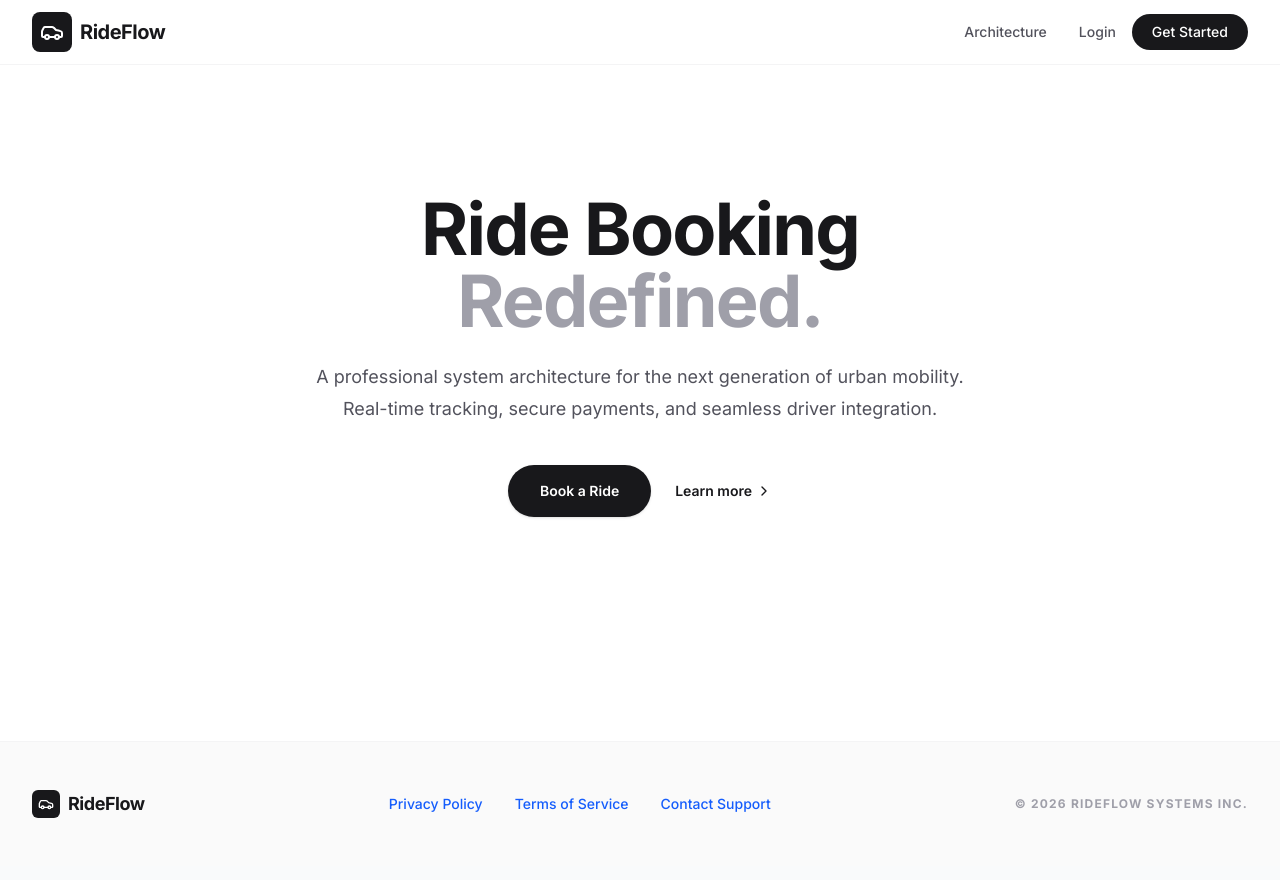
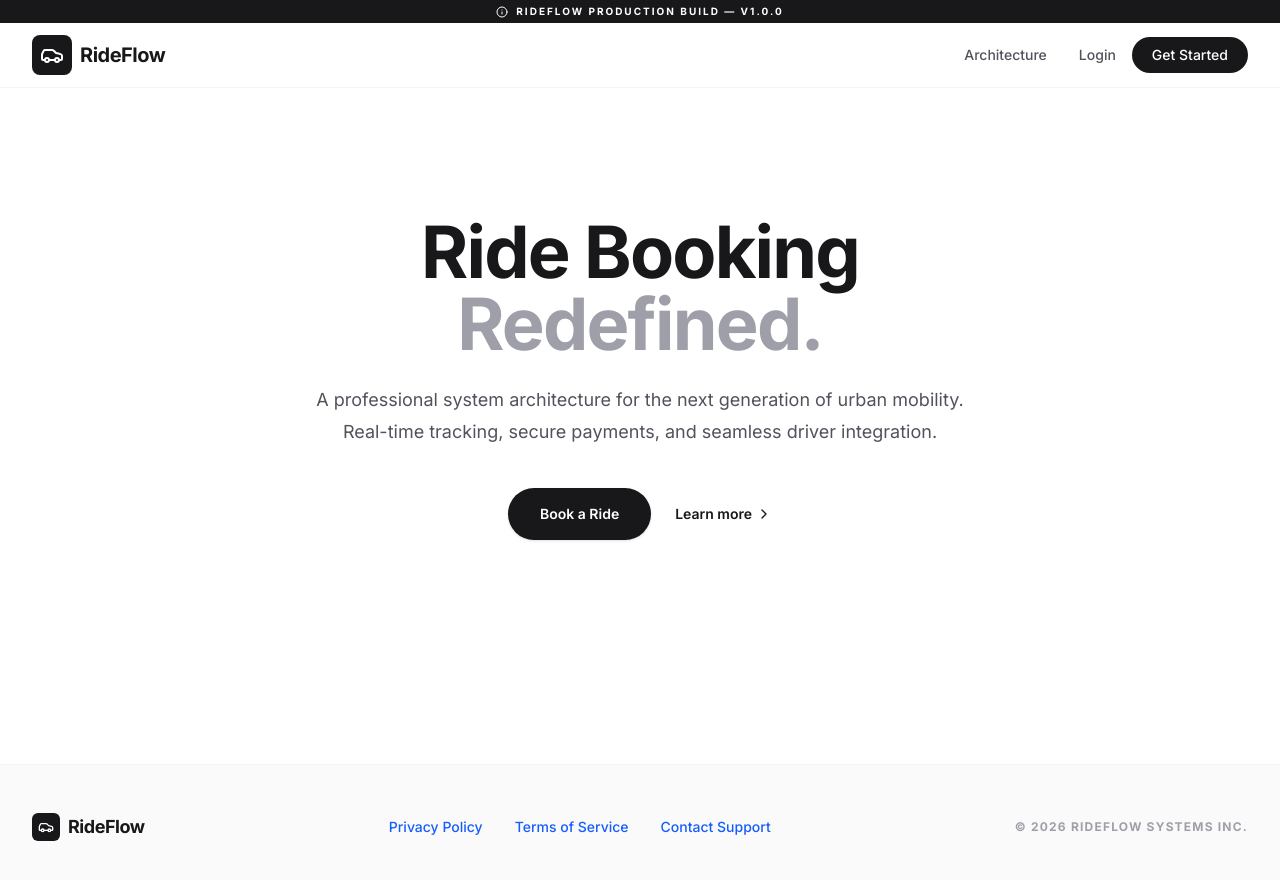
Before and after one commit to samruddhi161105/Rideflow, a React (Vite) app: page / in a window 1280 px wide. Shown: the top 880 px of the page. Built offline with nearby package versions, Linux system fonts and the light colour scheme.

Commit message:
feat: Display application version in header
Integrates the application version from package.json into the build process. This version is now displayed in a persistent banner at the top of the application, improving user awareness of the deployed build.

```diff
--- a/package.json
+++ b/package.json
@@ -1,7 +1,7 @@
 {
   "name": "react-example",
   "private": true,
-  "version": "0.0.0",
+  "version": "1.0.0",
   "type": "module",
   "scripts": {
     "dev": "tsx server.ts",
--- a/src/App.tsx
+++ b/src/App.tsx
@@ -18,9 +18,13 @@ import {
   AlertCircle,
   LogOut,
   History,
-  LayoutDashboard
+  LayoutDashboard,
+  Info
 } from 'lucide-react';
 import { motion, AnimatePresence } from 'motion/react';
+
+// --- Global Constants ---
+declare const APP_VERSION: string;
 
 // --- Types ---
 interface UserData {
@@ -41,6 +45,13 @@ interface Ride {
 }
 
 // --- Components ---
+
+const VersionBanner = () => (
+  <div className="bg-zinc-900 text-white py-1 px-4 text-[10px] font-bold uppercase tracking-[0.2em] flex items-center justify-center gap-2">
+    <Info className="w-3 h-3" />
+    <span>RideFlow Production Build — v{APP_VERSION}</span>
+  </div>
+);
 
 const Navbar = ({ user, onLogout, onNavigate }: { user: UserData | null, onLogout: () => void, onNavigate: (page: string) => void }) => {
   const [isOpen, setIsOpen] = useState(false);
@@ -536,6 +547,7 @@ export default function App() {
 
   return (
     <div className="min-h-screen bg-white font-sans text-zinc-900 selection:bg-zinc-900 selection:text-white">
+      <VersionBanner />
       <Navbar user={user} onLogout={handleLogout} onNavigate={setCurrentPage} />
 
       <main>
--- a/vite.config.ts
+++ b/vite.config.ts
@@ -2,6 +2,9 @@ import tailwindcss from '@tailwindcss/vite';
 import react from '@vitejs/plugin-react';
 import path from 'path';
 import { defineConfig, loadEnv } from 'vite';
+import { readFileSync } from 'fs';
+
+const pkg = JSON.parse(readFileSync(new URL('./package.json', import.meta.url), 'utf-8'));
 
 export default defineConfig(({ mode }) => {
   const env = loadEnv(mode, process.cwd(), '');
@@ -14,6 +17,7 @@ export default defineConfig(({ mode }) => {
 
     define: {
       'process.env.GEMINI_API_KEY': JSON.stringify(env.GEMINI_API_KEY || ''),
+      'APP_VERSION': JSON.stringify(pkg.version),
     },
 
     resolve: {
```
